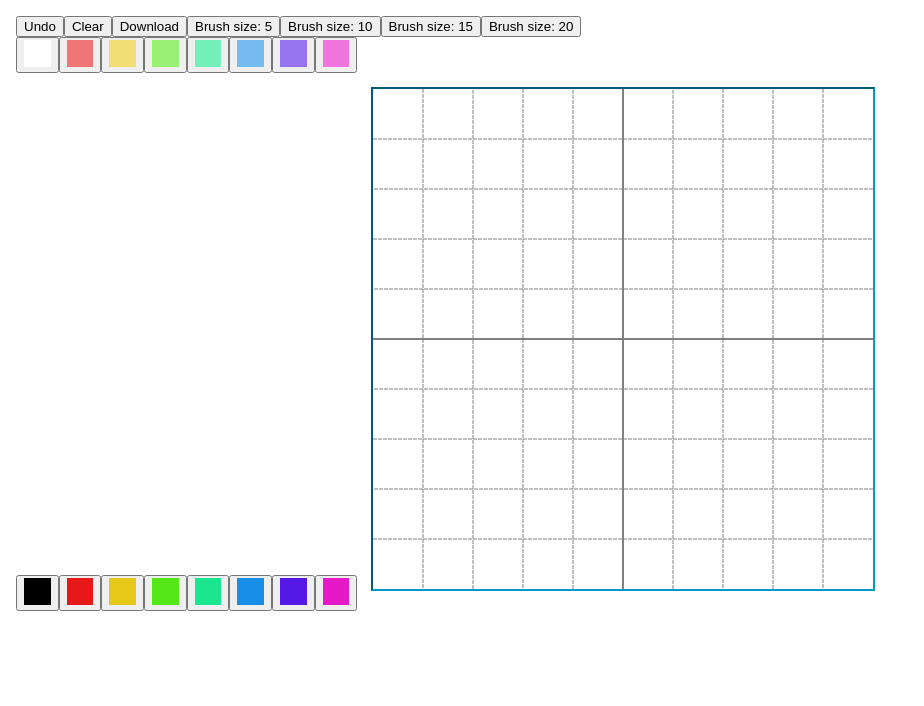
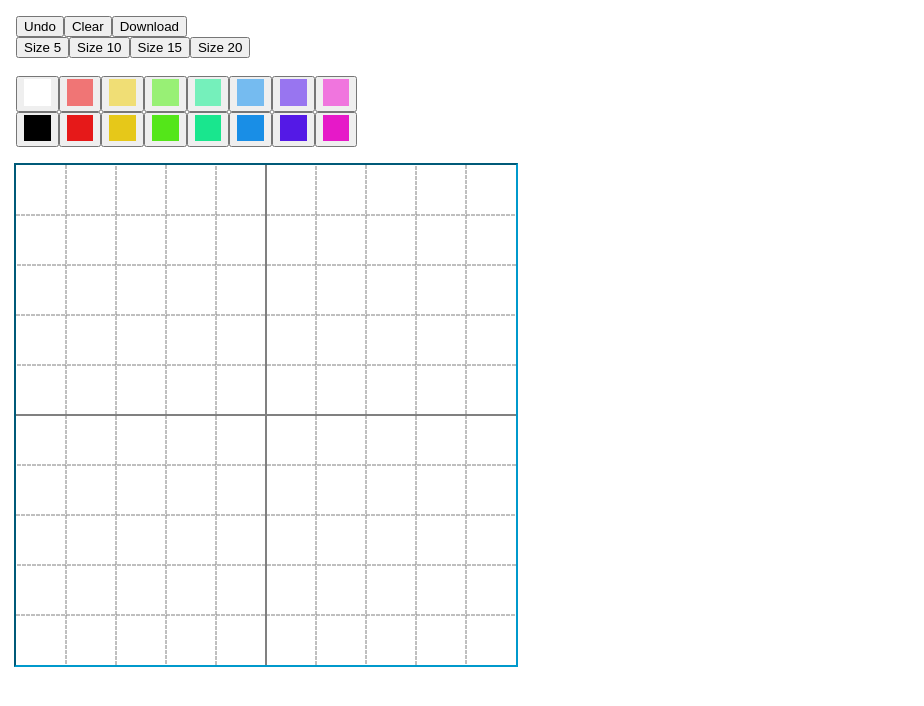
Before and after one commit to j-/draw, a React (Create React App) app: page / in a window 1280 px wide. Shown: the top 706 px of the page, without its empty margins (0-924 px from the left). Built offline with nearby package versions, Linux system fonts and the light colour scheme.

Commit message:
Rearrange elements

```diff
--- a/src/App.css
+++ b/src/App.css
@@ -2,4 +2,5 @@
   user-select: none;
   touch-action: none;
   overscroll-behavior: none;
+  outline: 2px inset #09c;
 }
--- a/src/App.tsx
+++ b/src/App.tsx
@@ -184,25 +184,30 @@ const App: React.FC = () => {
 
   return (
     <div className="App">
+      <div>
         <button type="button" onClick={undo}>Undo</button>
         <button type="button" onClick={clear}>Clear</button>
         <button type="button" onClick={download}>Download</button>
+      </div>
 
+      <div>
         <button type="button" value="5" onClick={handleUpdateStrokeWidth}>
-        Brush size: 5
+          Size 5
         </button>
         <button type="button" value="10" onClick={handleUpdateStrokeWidth}>
-        Brush size: 10
+          Size 10
         </button>
         <button type="button" value="15" onClick={handleUpdateStrokeWidth}>
-        Brush size: 15
+          Size 15
         </button>
         <button type="button" value="20" onClick={handleUpdateStrokeWidth}>
-        Brush size: 20
+          Size 20
         </button>
+      </div>
 
       <br />
 
+      <div>
         <ColorButton value="white" onClick={handleUpdateStrokeColor} />
         {Array.from({ length: hues }).map((_, i) => (
           <ColorButton
@@ -220,6 +225,9 @@ const App: React.FC = () => {
             onClick={handleUpdateStrokeColor}
           />
         ))}
+      </div>
+
+      <br />
 
       <svg
         ref={containerRef}
--- a/src/styles.css
+++ b/src/styles.css
@@ -14,11 +14,3 @@ body {
   box-sizing: border-box;
   padding: 1rem;
 }
-
-svg {
-  outline: 2px inset #09c;
-}
-
-svg, canvas {
-  margin: 1rem;
-}
```
Lines whose indentation alone changed are shown as unchanged.
